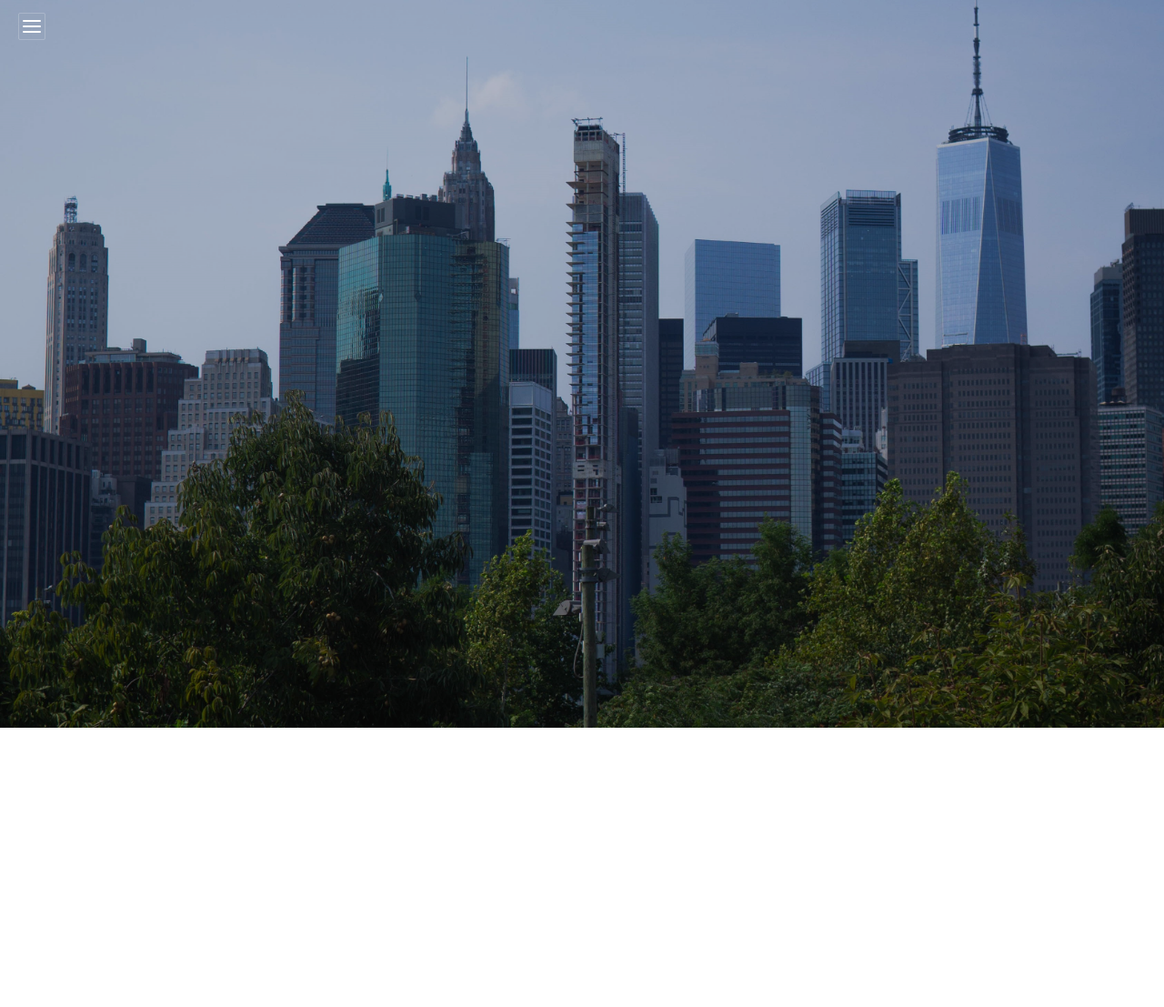
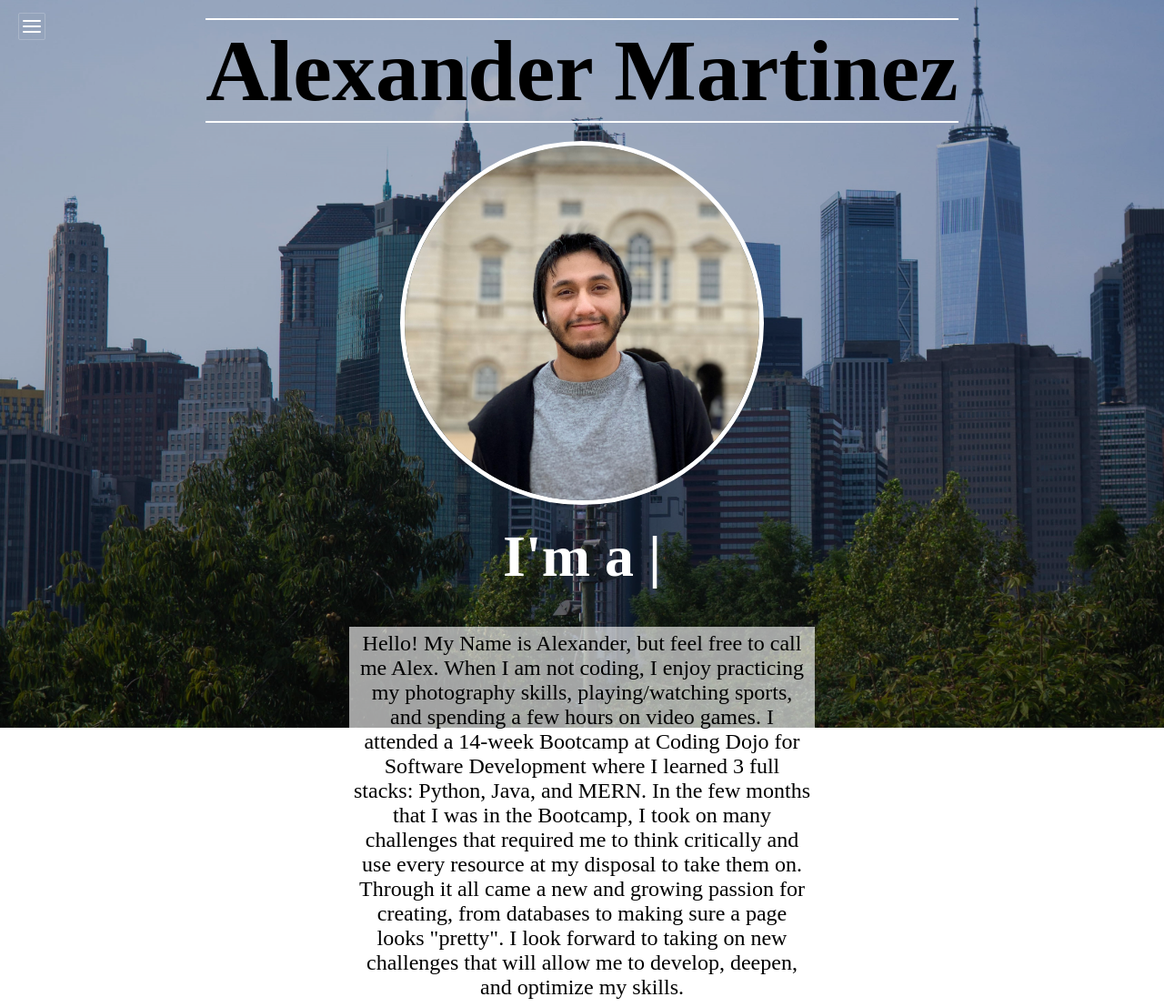
Before and after one commit to AlexM9715/Portfolio, a plain HTML site: page index.html in a window 1280 px wide. Shown: the whole page at 91% size. Before the commit the page ends 800 px from the top, so only its background shows below. Drawn offline with nearby package versions, Linux system fonts and the light colour scheme.

Commit message:
Completed About Me section

```diff
--- /dev/null
+++ b/css/about.css
@@ -0,0 +1,42 @@
+.name {
+    text-align: center;
+    font-size: 6em;
+    border-top: 2px solid white;
+    border-bottom: 2px solid white;
+    margin: 20px 0;
+}
+.profile{
+    display: flex;
+    justify-content: center;
+    align-items: center;
+    flex-direction: column;
+}
+.pic {
+    height: 400px;
+    width: 400px;
+    border: 5px solid white;
+    border-radius: 50%;
+    overflow: hidden;
+}
+
+.options {
+    color: white;
+    text-align: center;
+    margin: 20px 0;
+}
+.title {
+    font-size: 4em;
+    font-weight: 600;
+}
+.auto-type {
+    color: #fc6d6d;
+}
+
+.description{
+    background-color: rgba(255, 255, 255, 0.628);
+    max-width: 40%;
+    padding: 5px;
+    margin: 20px 0;
+    text-align: center;
+    font-size: 1.5em;
+}
--- a/style.css
+++ b/css/style.css
@@ -4,18 +4,19 @@
     box-sizing: border-box;
 }
 .bg {
-    position: absolute;
+    position: fixed;
     height: 100%;
     width: 100%;
     background: url(/images/NWTC.jpg);
     background-size: cover;
     background-position: center;
+    background-attachment: fixed;
     filter: brightness(80%);
     z-index: -1;
 }
 
 .sidebar {
-    position: absolute;
+    position: fixed;
     height: 100%;
     width: 200px;
     border-right: 0.8px solid rgba(255, 255, 255, 0.2);
@@ -30,6 +31,7 @@
     padding: 10px 0;
     padding-right: 30px;
     pointer-events: none;
+    font-size: 2.25em;
 }
 ul {
     position: relative;
@@ -46,7 +48,7 @@ ul li a {
     margin-left: 10px;
     font-weight: 400;
     text-decoration: none;
-    font-size: 1.3em;
+    font-size: 1.35em;
 }
 ul li:hover a {
     color: #00ffff;
@@ -55,10 +57,10 @@ ul li:hover a {
 input[type="checkbox"] {
     -webkit-appearance: none;
     visibility: hidden;
-    display: none
+    display: none;
 }
 .toggle {
-    position: absolute;
+    position: fixed;
     height: 30px;
     width: 30px;
     top: 14px;
--- a/index.html
+++ b/index.html
@@ -5,7 +5,9 @@
     <meta http-equiv="X-UA-Compatible" content="IE=edge">
     <meta name="viewport" content="width=device-width, initial-scale=1.0">
     <title>Alexander Martinez</title>
-    <link rel="stylesheet" href="style.css">
+    <link rel="stylesheet" href="/css/style.css">
+    <link rel="stylesheet" href="/css/about.css">
+    <script src="script.js"></script>
 </head>
 <body>
     <section class="bg"></section>
@@ -19,12 +21,43 @@
         <div class="sidebar">
             <h1>MENU</h1>
             <ul>
-                <li style="--i:1"><a href="#">About Me</a></li>
-                <li style="--i:2"><a href="#">Projects</a></li>
-                <li style="--i:3"><a href="#">Resume</a></li>
-                <li style="--i:4"><a href="#">Contact</a></li>
+                <li style="--i:1" class="section"><a href="#About_Me">About Me</a></li>
+                <li style="--i:2" class="section"><a href="#Projects">Projects</a></li>
+                <li style="--i:3" class="section"><a href="#">Resume</a></li>
+                <li style="--i:4" class="section"><a href="#">Contact</a></li>
             </ul>
         </div>
     </label>
+    <div id="#About_Me">
+        <div class="profile">
+            <h1 class="name">Alexander Martinez</h1>
+            <img src="/images/pic.jpg" alt="Alex" class="pic">
+            <div class="options">
+                <h3 class="title">I'm a <span class="auto-type"></span></h3>
+            </div>
+            <p class="description">Hello! My Name is Alexander, but feel free to call me Alex.
+                When I am not coding, I enjoy practicing my photography skills, playing/watching
+                sports, and spending a few hours on video games. I attended a 14-week Bootcamp at
+                Coding Dojo for Software Development where I learned 3 full stacks: Python, Java, and
+                MERN. In the few months that I was in the Bootcamp, I took on many challenges that
+                required me to think critically and use every resource at my disposal to take them on.
+                Through it all came a new and growing passion for creating, from databases
+                to making sure a page looks "pretty". I look forward to taking on new challenges that
+                will allow me to develop, deepen, and optimize my skills.
+            </p>
+        </div>
+    </div>
+    <!-- <div id="Projects">
+        <h1 class="titleProject">test</h1>
+    </div> -->
+    <script src="https://cdn.jsdelivr.net/npm/typed.js@2.0.12"></script>
+    <script>
+        var typed = new Typed(".auto-type", {
+            strings: ["Software Developer", "Full-Stack Developer", "Photgrapher"],
+            typeSpeed: 125,
+            backSpeed: 50,
+            loop: true
+        })
+    </script>
 </body>
 </html>
--- a/script.js
+++ b/script.js
@@ -0,0 +1,8 @@
+<script src="https://cdn.jsdelivr.net/npm/typed.js@2.0.12"></script>
+
+var typed = new Typed(".auto-type", {
+    strings: ["Software Developer", "Full-Stack Developer", "Photgrapher"],
+    typeSpeed: 150,
+    backSpeed: 150,
+    loop: true
+})
```
Also changed, not shown: images/pic.jpg (added).
